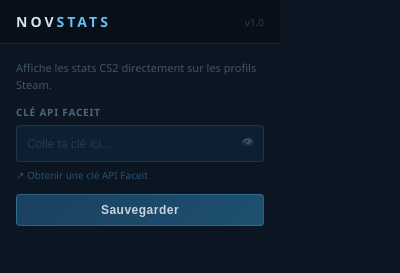
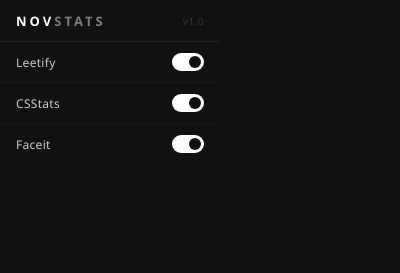
Before and after one commit to mauditdestin/novstats, a browser extension: page src/popup/popup.html in a window 400 px wide. Drawn offline with Linux system fonts and the light colour scheme.

Commit message:
+ | Modified popup, added no API key for faceit.

```diff
--- a/src/popup/popup.css
+++ b/src/popup/popup.css
@@ -5,16 +5,12 @@
 }
 
 body {
-  width: 280px;
-  background: #0b1622;
-  color: #c6d4df;
+  width: 220px;
+  background: #111;
+  color: #fff;
   font-family: 'Segoe UI', Arial, sans-serif;
   font-size: 13px;
-}
-
-.container {
-  display: flex;
-  flex-direction: column;
+  user-select: none;
 }
 
 /* ── Header ── */
@@ -22,145 +18,87 @@
   display: flex;
   align-items: center;
   justify-content: space-between;
-  padding: 12px 16px;
-  background: rgba(0, 0, 0, 0.3);
-  border-bottom: 1px solid rgba(102, 192, 244, 0.12);
+  padding: 12px 16px 11px;
+  border-bottom: 1px solid #222;
 }
 
 .logo {
-  font-size: 14px;
+  font-size: 13px;
   font-weight: 800;
   letter-spacing: 3px;
-  color: #d0e4f4;
+  color: #fff;
 }
 
 .accent {
-  color: #66c0f4;
+  color: #fff;
+  opacity: 0.45;
 }
 
 .version {
   font-size: 10px;
-  color: #2a4050;
-}
-
-/* ── Body ── */
-.body {
-  padding: 16px;
-  display: flex;
-  flex-direction: column;
-  gap: 12px;
-}
-
-.desc {
-  font-size: 11px;
-  color: #3e5568;
-  line-height: 1.5;
-}
-
-/* ── Field ── */
-.field {
-  display: flex;
-  flex-direction: column;
-  gap: 6px;
-}
-
-label {
-  font-size: 10px;
-  font-weight: 600;
-  text-transform: uppercase;
-  letter-spacing: 0.8px;
-  color: #4a6880;
-}
-
-.input-wrap {
-  display: flex;
-  gap: 0;
-}
-
-input[type="password"],
-input[type="text"] {
-  flex: 1;
-  background: #0d1f30;
-  border: 1px solid rgba(102, 192, 244, 0.15);
-  border-right: none;
-  border-radius: 4px 0 0 4px;
-  color: #c6d4df;
-  font-size: 12px;
-  padding: 7px 10px;
-  outline: none;
-  transition: border-color 0.15s;
-}
-
-input:focus {
-  border-color: rgba(102, 192, 244, 0.4);
-}
-
-input::placeholder {
-  color: #2a3a4a;
-}
-
-.eye-btn {
-  background: #0d1f30;
-  border: 1px solid rgba(102, 192, 244, 0.15);
-  border-left: none;
-  border-radius: 0 4px 4px 0;
-  color: #3a5060;
-  cursor: pointer;
-  padding: 7px 9px;
-  font-size: 12px;
-  transition: color 0.15s;
-}
-
-.eye-btn:hover {
-  color: #66c0f4;
-}
-
-.get-key-link {
-  font-size: 10px;
-  color: #2a5070;
-  text-decoration: none;
-  transition: color 0.15s;
-}
-
-.get-key-link:hover {
-  color: #66c0f4;
-}
-
-/* ── Save button ── */
-.save-btn {
-  background: linear-gradient(135deg, #1a4060, #1e5070);
-  border: 1px solid rgba(102, 192, 244, 0.25);
-  border-radius: 4px;
-  color: #c6d4df;
-  cursor: pointer;
-  font-size: 12px;
-  font-weight: 600;
-  padding: 8px;
-  transition: background 0.15s, border-color 0.15s;
+  color: #333;
   letter-spacing: 0.5px;
 }
 
-.save-btn:hover {
-  background: linear-gradient(135deg, #1e5070, #226080);
-  border-color: rgba(102, 192, 244, 0.4);
-  color: #e0f0ff;
+/* ── Rows ── */
+.rows {
+  display: flex;
+  flex-direction: column;
 }
 
-.save-btn:active {
-  transform: scale(0.98);
+.row {
+  display: flex;
+  align-items: center;
+  justify-content: space-between;
+  padding: 11px 16px;
+  border-bottom: 1px solid #1a1a1a;
+  transition: background 0.12s;
 }
 
-/* ── Status ── */
-.status {
-  font-size: 11px;
-  min-height: 16px;
-  text-align: center;
+.row:last-child {
+  border-bottom: none;
 }
 
-.status-ok {
-  color: #4ade80;
+.row-label {
+  font-size: 12px;
+  font-weight: 500;
+  letter-spacing: 0.3px;
+  color: #ccc;
 }
 
-.status-warn {
-  color: #facc15;
+/* ── Toggle switch ── */
+.toggle-input {
+  display: none;
 }
+
+.toggle-label {
+  position: relative;
+  width: 32px;
+  height: 18px;
+  background: #2a2a2a;
+  border-radius: 9px;
+  cursor: pointer;
+  transition: background 0.2s;
+  flex-shrink: 0;
+}
+
+.toggle-label::after {
+  content: '';
+  position: absolute;
+  width: 12px;
+  height: 12px;
+  background: #555;
+  border-radius: 50%;
+  top: 3px;
+  left: 3px;
+  transition: transform 0.2s, background 0.2s;
+}
+
+.toggle-input:checked + .toggle-label {
+  background: #fff;
+}
+
+.toggle-input:checked + .toggle-label::after {
+  background: #111;
+  transform: translateX(14px);
+}
--- a/src/popup/popup.html
+++ b/src/popup/popup.html
@@ -7,28 +7,34 @@
 </head>
 <body>
   <div class="container">
+
     <div class="header">
       <span class="logo">NOV<span class="accent">STATS</span></span>
       <span class="version">v1.0</span>
     </div>
 
-    <div class="body">
-      <p class="desc">Affiche les stats CS2 directement sur les profils Steam.</p>
+    <div class="rows">
 
-      <div class="field">
-        <label for="faceit-key">Clé API Faceit</label>
-        <div class="input-wrap">
-          <input type="password" id="faceit-key" placeholder="Colle ta clé ici..." autocomplete="off" />
-          <button class="eye-btn" id="toggle-visibility" title="Afficher/Masquer">&#128065;</button>
-        </div>
-        <a class="get-key-link" href="https://developers.faceit.com/" target="_blank">
-          &#8599; Obtenir une clé API Faceit
-        </a>
+      <div class="row">
+        <span class="row-label">Leetify</span>
+        <input type="checkbox" id="t-leetify" class="toggle-input" />
+        <label for="t-leetify" class="toggle-label"></label>
       </div>
 
-      <button class="save-btn" id="save-btn">Sauvegarder</button>
-      <div class="status" id="status"></div>
+      <div class="row">
+        <span class="row-label">CSStats</span>
+        <input type="checkbox" id="t-csstats" class="toggle-input" />
+        <label for="t-csstats" class="toggle-label"></label>
+      </div>
+
+      <div class="row">
+        <span class="row-label">Faceit</span>
+        <input type="checkbox" id="t-faceit" class="toggle-input" />
+        <label for="t-faceit" class="toggle-label"></label>
+      </div>
+
     </div>
+
   </div>
   <script src="popup.js"></script>
 </body>
--- a/src/popup/popup.js
+++ b/src/popup/popup.js
@@ -1,32 +1,20 @@
-const keyInput = document.getElementById('faceit-key');
-const saveBtn = document.getElementById('save-btn');
-const statusEl = document.getElementById('status');
-const toggleBtn = document.getElementById('toggle-visibility');
+const DEFAULTS = { showLeetify: true, showCSStats: true, showFaceit: true };
 
-// Load saved key
-chrome.storage.sync.get(['faceitApiKey'], ({ faceitApiKey }) => {
-  if (faceitApiKey) keyInput.value = faceitApiKey;
+const toggles = {
+  leetify: document.getElementById('t-leetify'),
+  csstats: document.getElementById('t-csstats'),
+  faceit:  document.getElementById('t-faceit')
+};
+
+chrome.storage.sync.get(DEFAULTS, prefs => {
+  toggles.leetify.checked = prefs.showLeetify;
+  toggles.csstats.checked = prefs.showCSStats;
+  toggles.faceit.checked  = prefs.showFaceit;
 });
 
-// Toggle password visibility
-toggleBtn.addEventListener('click', () => {
-  keyInput.type = keyInput.type === 'password' ? 'text' : 'password';
-});
-
-// Save key
-saveBtn.addEventListener('click', () => {
-  const key = keyInput.value.trim();
-  chrome.storage.sync.set({ faceitApiKey: key }, () => {
-    showStatus(key ? '&#10003; Clé sauvegardée !' : '&#10003; Clé supprimée', key ? 'ok' : 'warn');
+Object.entries(toggles).forEach(([key, el]) => {
+  el.addEventListener('change', () => {
+    const map = { leetify: 'showLeetify', csstats: 'showCSStats', faceit: 'showFaceit' };
+    chrome.storage.sync.set({ [map[key]]: el.checked });
   });
 });
-
-keyInput.addEventListener('keydown', e => {
-  if (e.key === 'Enter') saveBtn.click();
-});
-
-function showStatus(msg, type) {
-  statusEl.innerHTML = msg;
-  statusEl.className = `status status-${type}`;
-  setTimeout(() => { statusEl.textContent = ''; statusEl.className = 'status'; }, 2500);
-}
```
Also changed, not shown: src/api/faceit.js (+36 -99 lines), src/content/data-binder.js (+9 -8 lines), src/content/main.js (+24 -12 lines), manifest.json.
